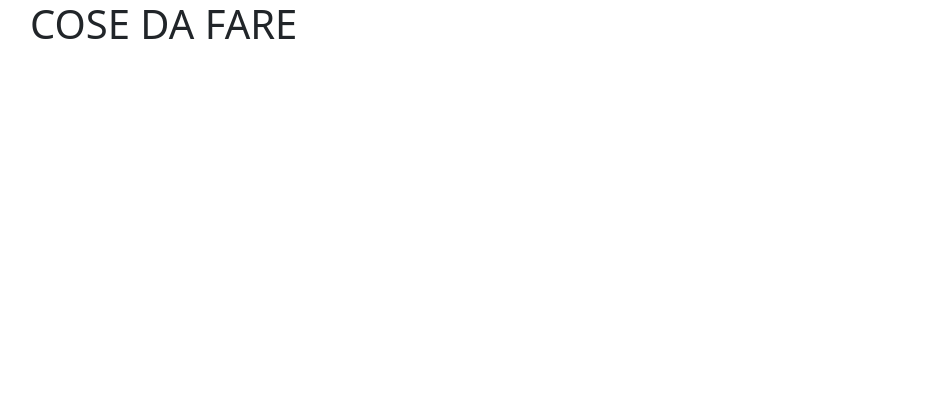
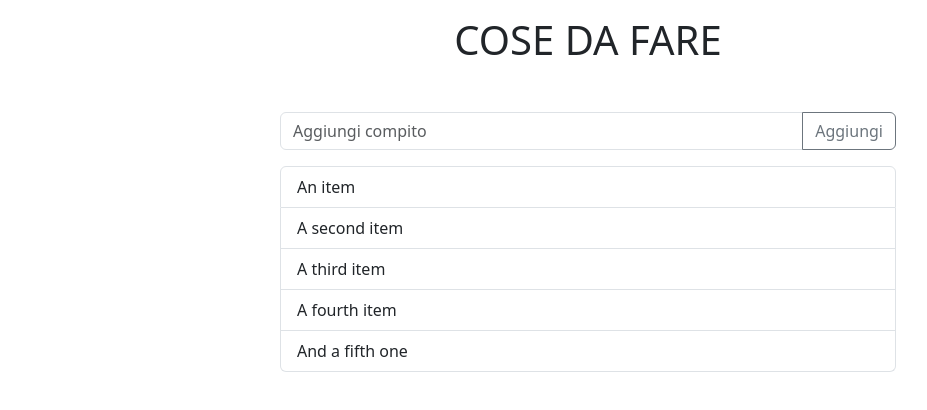
Before and after one commit to GiacomoSeveri/vue-todolist, a plain HTML site: page index.html in a window 1280 px wide. Shown: the whole page, without its empty margins (52-979 px from the left). Drawn offline with nearby package versions, Linux system fonts and the light colour scheme.

Commit message:
added array and html

```diff
--- a/index.html
+++ b/index.html
@@ -19,8 +19,23 @@
     <title>Document</title>
 </head>
 <body>
-    <div class="container" id="root">
-        <h1>COSE DA FARE</h1>
-    </div>
+    <header>
+        <h1 class="text-center mt-3">COSE DA FARE</h1>
+    </header>
+    <main class="mt-5">
+        <div class="container w-50" id="root">
+            <div class="input-group mb-3">
+                <input type="text" class="form-control" placeholder="Aggiungi compito">
+                <button class="btn btn-outline-secondary" type="button">Aggiungi</button>
+            </div>
+            <ul class="list-group">
+                <li class="list-group-item">An item</li>
+                <li class="list-group-item">A second item</li>
+                <li class="list-group-item">A third item</li>
+                <li class="list-group-item">A fourth item</li>
+                <li class="list-group-item">And a fifth one</li>
+            </ul>
+        </div>
+    </main>
 </body>
 </html>
--- a/js/script.js
+++ b/js/script.js
@@ -2,7 +2,24 @@ console.log('vue ok', Vue)
 
 const app = Vue.createApp({
     data(){
-
+        tusks= [
+            {
+                task: 'Fare la spesa',
+                done: 'folse'
+            },
+            {
+                task: 'Lavare la macchina',
+                done: 'folse'
+            },
+            {
+                task: 'Fare il ragù',
+                done: 'folse'
+            },
+            {
+                task: 'Mettere apposto le legne',
+                done: 'folse'
+            },
+        ]
     }
 });
 
```
